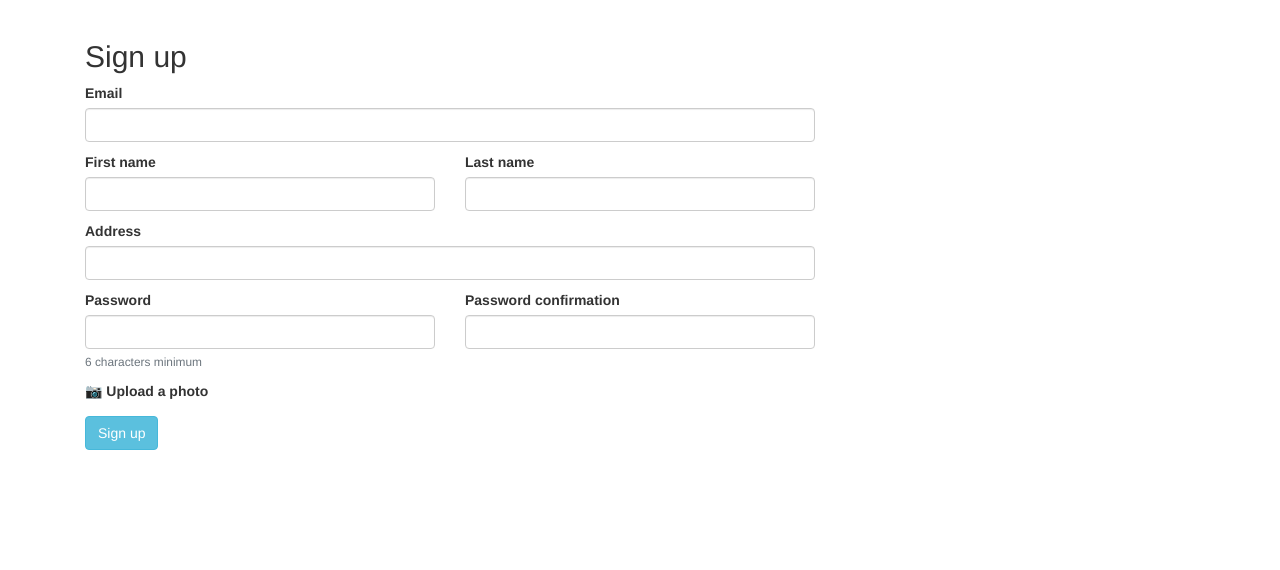
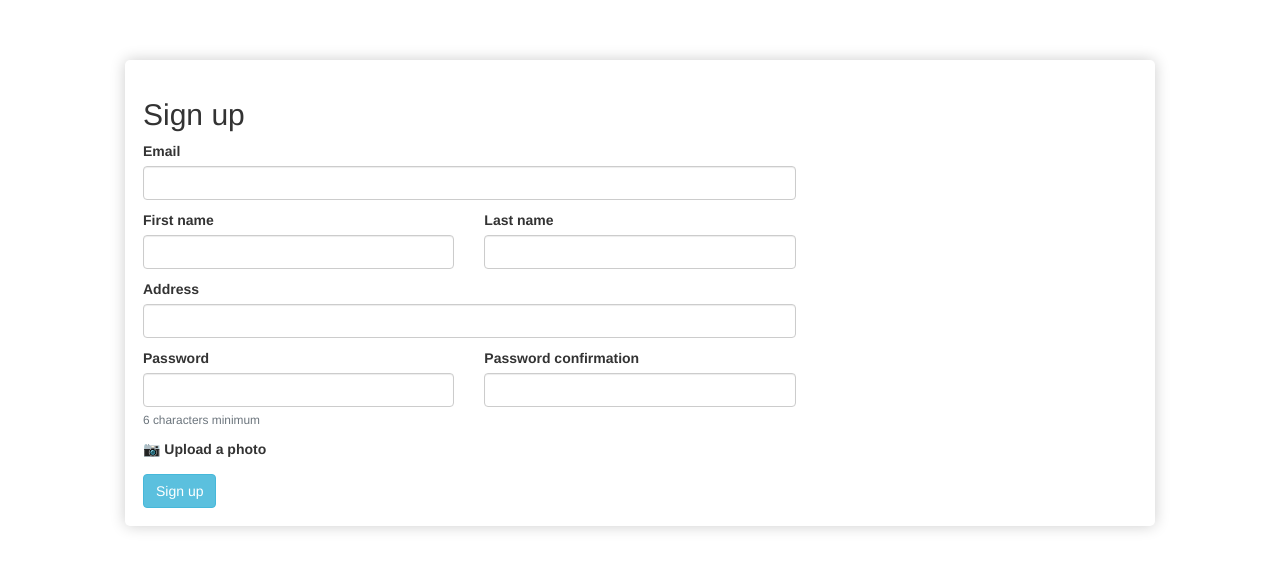
Before and after one commit to svpiddubna/local-hero, a Rails app: page /users/sign_up in a window 1280 px wide. Shown: the part 72-642 px from the top of the page. Run offline with Rails 7, Linux system fonts and the light colour scheme; style sheets or scripts are compiled from the project's sources; some libraries are stand-ins or nearby versions.

Commit message:
made registration form a card

```diff
--- a/app/views/devise/registrations/new.html.erb
+++ b/app/views/devise/registrations/new.html.erb
@@ -1,4 +1,5 @@
 <div class="container">
+  <div class="login-card">
   <h2>Sign up</h2>
 
   <%= simple_form_for(resource, as: resource_name, url: registration_path(resource_name)) do |f| %>
@@ -58,6 +59,7 @@
             <%= f.button :submit, "Sign up", class: "btn btn-info" %>
           </div>
         </div>
+        </div>
       </div>
     <% end %>
       </div>
```
